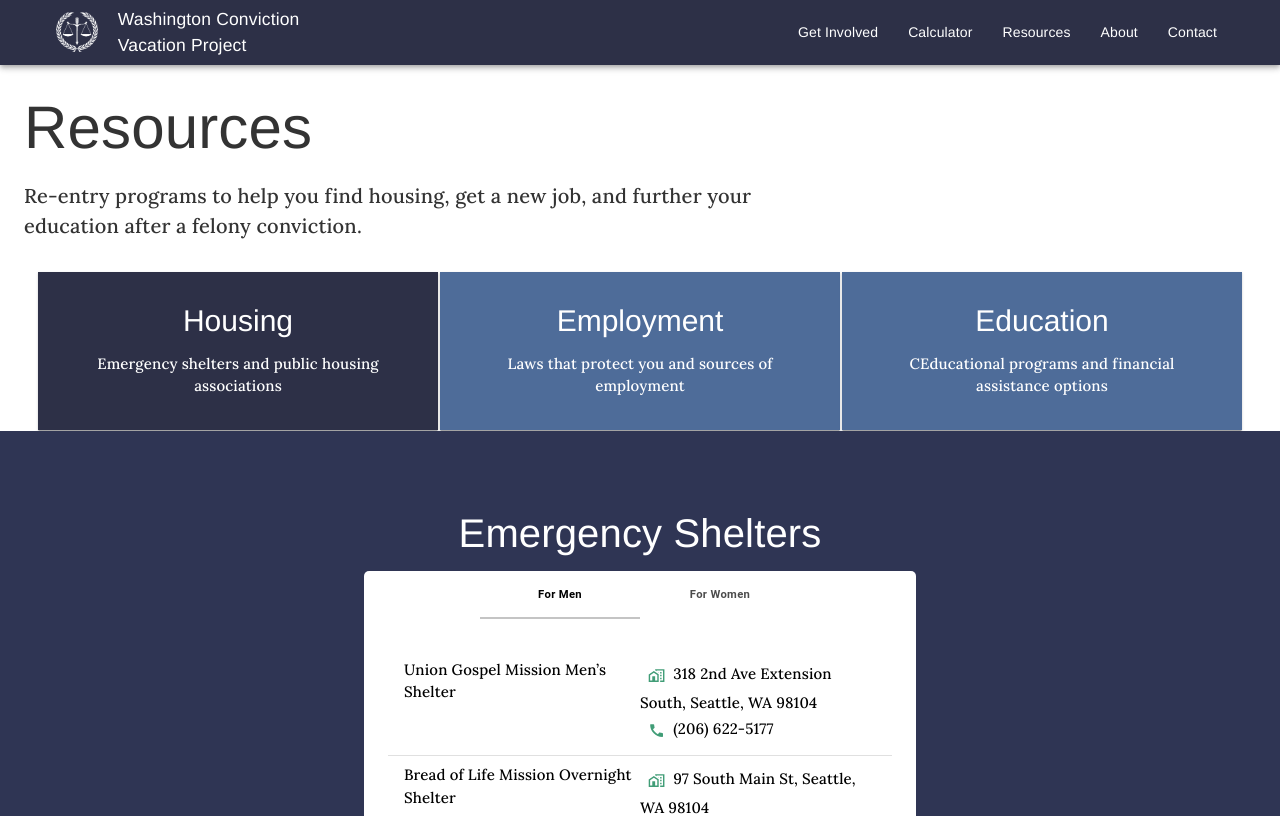
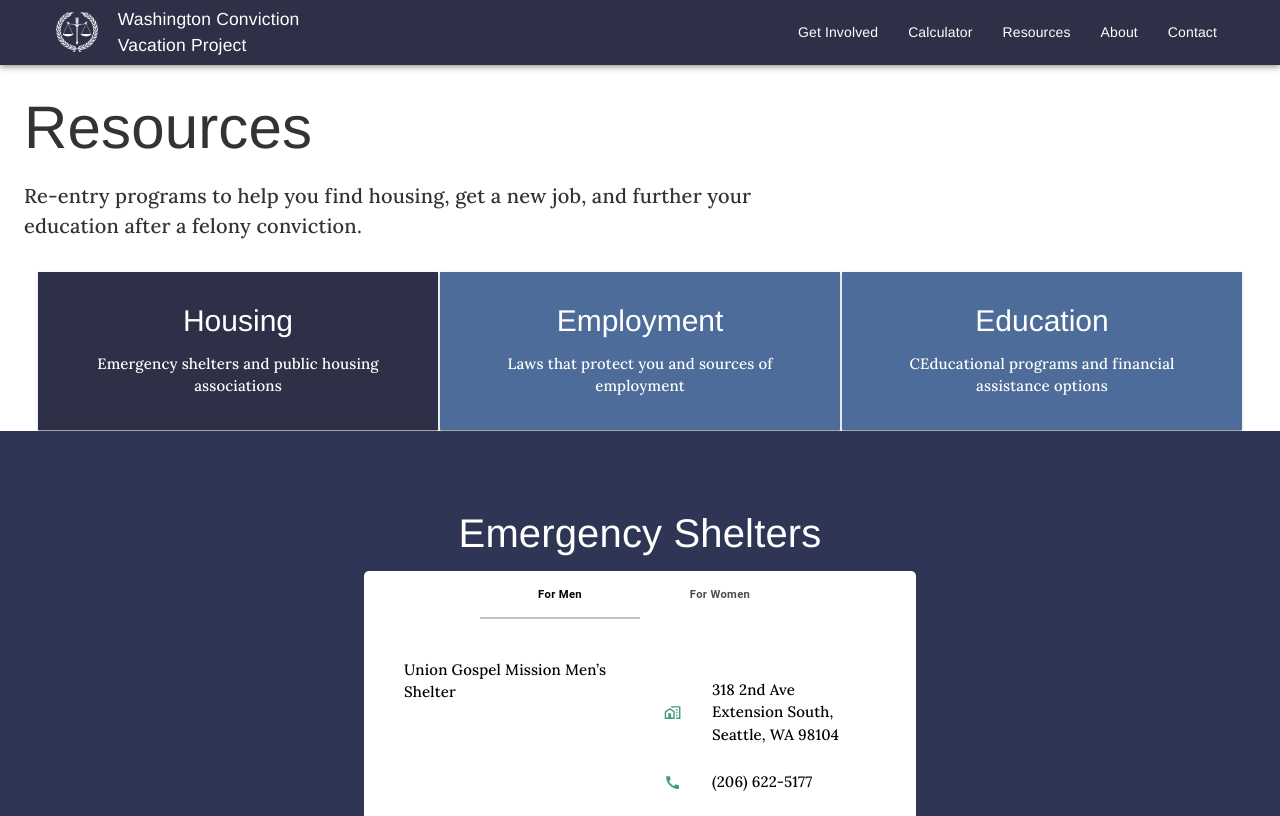
Before and after one commit to openseattle/clearviction-v1, a React (Create React App) app: page /resources/assistance/housing in a window 1280 px wide. Shown: the top 816 px of the page. Built offline with nearby package versions, Linux system fonts and the light colour scheme.

Commit message:
finish housing styling

```diff
--- /dev/null
+++ b/src/Components/PublicHousingList.jsx
@@ -0,0 +1,52 @@
+import {
+  List,
+  ListItem,
+  Grid,
+  Typography,
+  ListItemIcon,
+  ListItemText,
+} from "@material-ui/core";
+import { HomeWorkOutlined } from "@material-ui/icons";
+import { Call } from "@material-ui/icons";
+import { ResourcesStyles } from "../Styles/ResourcesStyles";
+
+const PublicHousingList = ({ publicAssociations }) => {
+  const classes = ResourcesStyles();
+  return (
+    <List className={classes.publicHousingListStyle}>
+      {publicAssociations.map((association, idx) => (
+        <ListItem key={idx} divider>
+          <Grid container>
+            <Grid item xs={12} sm={4}>
+              <Typography> {association.area} </Typography>
+            </Grid>
+            <Grid item xs={12} sm={4}>
+              <List >
+                <ListItem>
+                  <ListItemIcon>
+                    {<HomeWorkOutlined className={classes.shelterIcon} />}
+                  </ListItemIcon>
+                  <ListItemText
+                    primary={association.address + " " + association.city}
+                  />
+                </ListItem>
+              </List>
+            </Grid>
+            <Grid item xs={12} sm={4}>
+              <List >
+                <ListItem>
+                  <ListItemIcon>
+                    <Call className={classes.shelterIcon} />
+                  </ListItemIcon>
+                  <ListItemText primary={association.phone} />
+                </ListItem>
+              </List>
+            </Grid>
+          </Grid>
+        </ListItem>
+      ))}
+    </List>
+  );
+};
+
+export default PublicHousingList;
--- a/src/Components/ShelterList.jsx
+++ b/src/Components/ShelterList.jsx
@@ -1,9 +1,16 @@
-import { List, ListItem, Grid, Typography } from "@material-ui/core";
+import {
+  List,
+  ListItem,
+  Grid,
+  Typography,
+  ListItemIcon,
+  ListItemText,
+} from "@material-ui/core";
 import { HomeWorkOutlined } from "@material-ui/icons";
 import { Call } from "@material-ui/icons";
 import { ResourcesStyles } from "../Styles/ResourcesStyles";
 
-const ShelterList = ({shelters}) => {
+const ShelterList = ({ shelters }) => {
   const classes = ResourcesStyles();
   return (
     <List>
@@ -11,22 +18,30 @@ const ShelterList = ({shelters}) => {
         <ListItem key={idx} style={{ display: "block" }} divider>
           <Grid container>
             <Grid item xs={12} sm={6}>
-            <Typography >{shelter.name} </Typography>
+              <Typography>{shelter.name} </Typography>
             </Grid>
             <Grid item xs={12} sm={6}>
-            <Typography >
-              {<HomeWorkOutlined className={classes.shelterIcon} />}{shelter.address}
+              <List >
+              <ListItem >
+                <ListItemIcon>
+                  <HomeWorkOutlined className={classes.shelterIcon} />
+                </ListItemIcon>
+                <ListItemText primary={shelter.address + " " + shelter.city} />
+              </ListItem>
+              <ListItem >
+                <ListItemIcon>
+                  <Call className={classes.shelterIcon} />
+                </ListItemIcon>
+                <ListItemText primary={shelter.phone} />
+              </ListItem>
+              </List>
 
-              {" "}{shelter.city}
-              <br/>
-              {<Call className={classes.shelterIcon} />}{shelter.phone}
-            </Typography>
             </Grid>
           </Grid>
         </ListItem>
       ))}
     </List>
-  )
-}
+  );
+};
 
 export default ShelterList;
--- a/src/Styles/ResourcesStyles.js
+++ b/src/Styles/ResourcesStyles.js
@@ -30,5 +30,8 @@ export const ResourcesStyles = makeStyles((theme) => ({
   shelterIcon: {
     color: theme.palette.success.main,
     margin: theme.spacing(1),
+  },
+  publicHousingListStyle: {
+    width: "100%",
   }
 }));
--- a/src/Subpages/Resources/AssistanceHousing.jsx
+++ b/src/Subpages/Resources/AssistanceHousing.jsx
@@ -15,8 +15,10 @@ import {
   findHousing,
   additionalLinks,
 } from "../../data/sheltersData";
+import associations from "../../data/publicHousingData";
 import AlternativeAccord from "../../Components/AlternativeAccord";
 import HousingFinderList from "../../Components/HousingFinderList";
+import PublicHousingList from "../../Components/PublicHousingList";
 
 const emergencySheltersTabs = [
   { index: 0, label: "For Men", content: <ShelterList shelters={forMen} /> },
@@ -34,7 +36,7 @@ const housingAssistanceAccord = [
   },
   {
     summary: "Public Housing Associations",
-    details: "",
+    details: <PublicHousingList publicAssociations={associations} />,
   },
   {
     summary: "Additional links",
--- /dev/null
+++ b/src/data/publicHousingData.ts
@@ -0,0 +1,216 @@
+
+type publicHousingContact = {
+  area: string;
+  address: string;
+  city: string;
+  phone: string;
+}
+const associations:publicHousingContact[] = [
+ {
+   area: "Anacortes",
+   address: "719 Q Ave",
+   city: "Anacortes, WA 98221",
+   phone: "(360) 293-7831"
+ },
+ {
+   area: "Asotin County",
+   address: "1212 Fair St",
+   city: "Clarkston, WA 99403",
+   phone: "(509) 758-5751",
+ },
+ {
+  area: "Bellingham",
+  address: "208 Unity St",
+  city: "Bellingham, WA 98225",
+  phone: "(360) 676-6887",
+},
+{
+  area: "Bremerton",
+  address: "600 Park Ave,",
+  city: "Bremerton, WA 98337",
+  phone: "(360) 479-3694",
+},
+{
+  area: "Everett Housing Authority",
+  address: "3107 Colby Ave",
+  city: "Everett, WA 98201",
+  phone: "(425) 303-1102",
+},
+{
+  area: "Grant County",
+  address: "1139 Larson Blvd",
+  city: "Moses Lake, WA 98837",
+  phone: "(509) 762-2202",
+},
+{
+  area: "Grays Harbor",
+  address: "602 East First St",
+  city: "Aberdeen, WA 98520",
+  phone: "(360) 532-0570",
+},
+{
+  area: "Island County",
+  address: "7 NW 6th St",
+  city: "Coupeville, WA 98239",
+  phone: "(360) 678-4181",
+},
+{
+  area: "Kalama",
+  address: "226 Cloverdale Rd",
+  city: "Kalama, WA 98625",
+  phone: "(360) 673-2873",
+},
+{
+  area: "Kelso",
+  address: "1415 S 10th",
+  city: "Kelso, WA 98626",
+  phone: "(360) 423-3490",
+},
+{
+  area: "Kennewick",
+  address: "1915 W 4th Pl",
+  city: "Kennewick, WA 99336",
+  phone: "(509) 586-8576",
+},
+{
+  area: "King County",
+  address: "600 Andover Park W",
+  city: "Seattle, WA 98188",
+  phone: "",
+},
+{
+  area: "Housing Kitsap",
+  address: "345 6th St Suite 100",
+  city: "Bremerton, WA 98337",
+  phone: "(360) 535-6100",
+},
+{
+  area: "Kittitas",
+  address: "107 W 11th Ave ",
+  city: "Ellensburg, WA 98926",
+  phone: "(509) 962-9006",
+},
+{
+  area: "Longview",
+  address: "820 11th Ave",
+  city: "Longview, WA 98632",
+  phone: "(360) 423-0140",
+},
+{
+  area: "Okanogan County",
+  address: "431 5th Ave W",
+  city: "Omak, WA 98841",
+  phone: "(509) 422-1713",
+},
+{
+  area: "Othello",
+  address: "335 N 3rd Ave",
+  city: "Othello, WA 99344",
+  phone: "(509) 488-3527",
+},
+{
+  area: "HACPFC (Pasco)",
+  address: "2505 West Lewis St ",
+  city: "Pasco, WA 99301",
+  phone: "(509) 547-3581",
+},
+{
+  area: "Peninsula HA (Port Angeles)",
+  address: "2603 S Francis St",
+  city: "Port Angeles, WA 98362",
+  phone: "(360) 452-7631",
+},
+{
+  area: "Pierce County",
+  address: "603 Polk St S",
+  city: "Tacoma, WA 98444",
+  phone: "(253) 620-5400",
+},
+{
+  area: "Renton",
+  address: "2900 NE 10th St",
+  city: "Renton, WA 98056",
+  phone: "(425) 226-1850",
+},
+{
+  area: "Seattle Housing Authority",
+  address: "190 Queen Anne Ave N ",
+  city: "Seattle, WA 98109",
+  phone: "(206) 615-3300",
+},
+{
+  area: "Sedro Woolley",
+  address: "830 Township, ",
+  city: "Sedro Woolley, WA 98284",
+  phone: "(206) 574-1100",
+},
+{
+  area: "Skagit County",
+  address: "1650 Port Dr",
+  city: "Burlington, WA 98233",
+  phone: "(360) 428-1959",
+},
+{
+  area: "Snohomish County",
+  address: "12711 4th Ave W",
+  city: "Everett, WA 98204",
+  phone: "(425) 290-8499",
+},
+{
+  area: "Spokane",
+  address: "55 W Mission Ave ",
+  city: "Spokane, WA 99201",
+  phone: "(509) 328-2953",
+},
+{
+  area: "Sunnyside",
+  address: "204 S 13th St ",
+  city: "Sunnyside, WA 98944",
+  phone: "(509) 837-5454",
+},
+{
+  area: "Tacoma",
+  address: "902 S L St",
+  city: "Tacoma, WA 98405",
+  phone: "(253) 207-4400",
+},
+{
+  area: "Thurston County",
+  address: "1206 12th Ave SE",
+  city: "Olympia, WA 98501",
+  phone: "(360) 753-8292",
+},
+{
+  area: "Vancouver",
+  address: "2500 Main St ",
+  city: "Vancouver, WA 98660",
+  phone: "(360) 694-2501",
+},
+{
+  area: "Walla Walla",
+  address: "501 Cayuse St",
+  city: "Walla Walla, WA 99362",
+  phone: "(509) 527-4542",
+},
+{
+  area: "Wenatchee",
+  address: "1555 S Methow St ",
+  city: "Wenatchee, WA 98801",
+  phone: "(509) 663-4761",
+},
+{
+  area: "Whatcom County",
+  address: "208 Unity St, lower level",
+  city: "Bellingham, WA 98225",
+  phone: "(360) 676-6887",
+},
+{
+  area: "Yakima Housing Authority",
+  address: "810 N 6th Ave",
+  city: "Yakima, WA 98902",
+  phone: "(509) 453-3106",
+},
+]
+
+
+export default associations;
```
Lines whose indentation alone changed are shown as unchanged.
